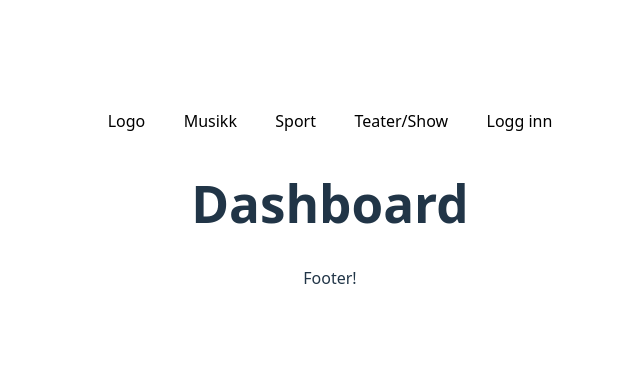
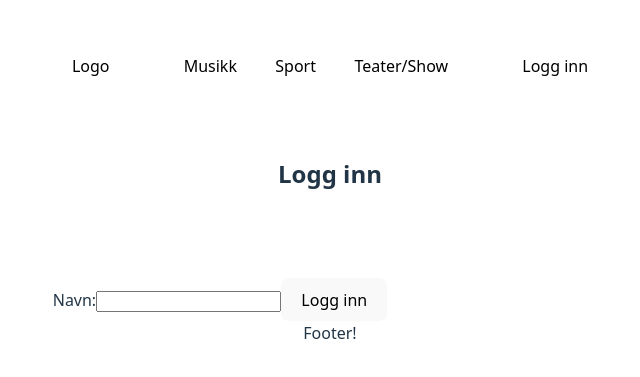
Before and after one commit to nikolaiols/Eksamendokument_gruppe6, a React (Vite) app in the folder Bilettlyst/: page /dashboard in a window 1280 px wide. Shown: the part 205-582 px from the top of the page, without its empty margins (310-950 px from the left). Built offline with nearby package versions, Linux system fonts and the light colour scheme.

Commit message:
oppdatert dashboard
Laget dashboard siden til karakter C

```diff
--- a/Bilettlyst/src/components/Dashboard.jsx
+++ b/Bilettlyst/src/components/Dashboard.jsx
@@ -1,5 +1,41 @@
-export default function(){
+import React, { useState } from 'react';
+
+// Definerer Dashboard komponentet
+export default function Dashboard(){
+    // Oppretter en state-variabel, for å skjekke om brukeren er logget inn
+    const [isLoggedIn, setIsLoggedIn] = useState(false);
+    // Oppretter en state-variabel, for å lagre brukernavnet
+    const [username, setUsername] = useState('');
+    // Funksjon som håndterer innsending av loggin-skjema
+  const handleLogin = (e) => {
+    setIsLoggedIn(true); // Setter brukeren til, innlogget
+  };
+
     return(
-        <h1>Dashboard</h1> /* "Min side" med info om bruker og kjøp */
+        <section>
+      {!isLoggedIn ? (
+        <>
+          <h2>Logg inn</h2>
+          <form onSubmit={handleLogin}>
+            <label>
+              Navn:
+              <input
+                type="text"
+                onChange={(e) => setUsername(e.target.value)}
+                required
+              />
+            </label>
+            <button type="submit">Logg inn</button>
+          </form>
+        </>
+
+        // Når brukeren logger inn, viser dette innholdet
+      ) : (
+        <>
+          <h2>Min side</h2>
+          <p>Velkommen, {username}!</p>
+        </>
+      )}
+    </section>
     )
 }
```
